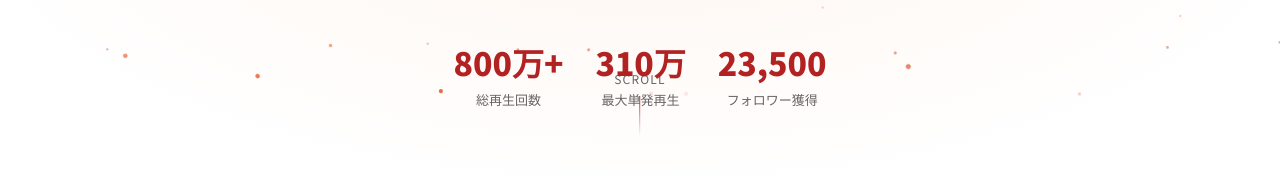
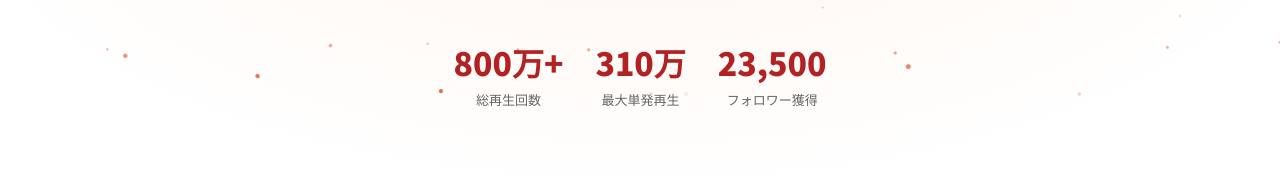
Before and after one commit to dkanemoto1028/noroshibi-website, a Next.js app: page / in a window 1280 px wide. Shown: the part 624-800 px from the top of the page. Built offline with nearby package versions, Linux system fonts and the light colour scheme.

Commit message:
Remove scroll indicator from Hero section

```diff
--- a/components/Hero.tsx
+++ b/components/Hero.tsx
@@ -197,35 +197,6 @@ export default function Hero() {
         </motion.div>
       </div>
 
-      {/* Scroll indicator */}
-      <motion.div
-        initial={{ opacity: 0 }}
-        animate={{ opacity: 1 }}
-        transition={{ delay: 1.5, duration: 0.8 }}
-        style={{
-          position: "absolute",
-          bottom: "40px",
-          left: "50%",
-          transform: "translateX(-50%)",
-          display: "flex",
-          flexDirection: "column",
-          alignItems: "center",
-          gap: "8px",
-          color: "var(--text-secondary)",
-          fontSize: "12px",
-          letterSpacing: "0.1em",
-        }}
-      >
-        <span>SCROLL</span>
-        <div
-          style={{
-            width: "1px",
-            height: "40px",
-            background: "linear-gradient(to bottom, var(--accent), transparent)",
-            animation: "pulse-glow 2s ease-in-out infinite",
-          }}
-        />
-      </motion.div>
     </section>
   );
 }
```
